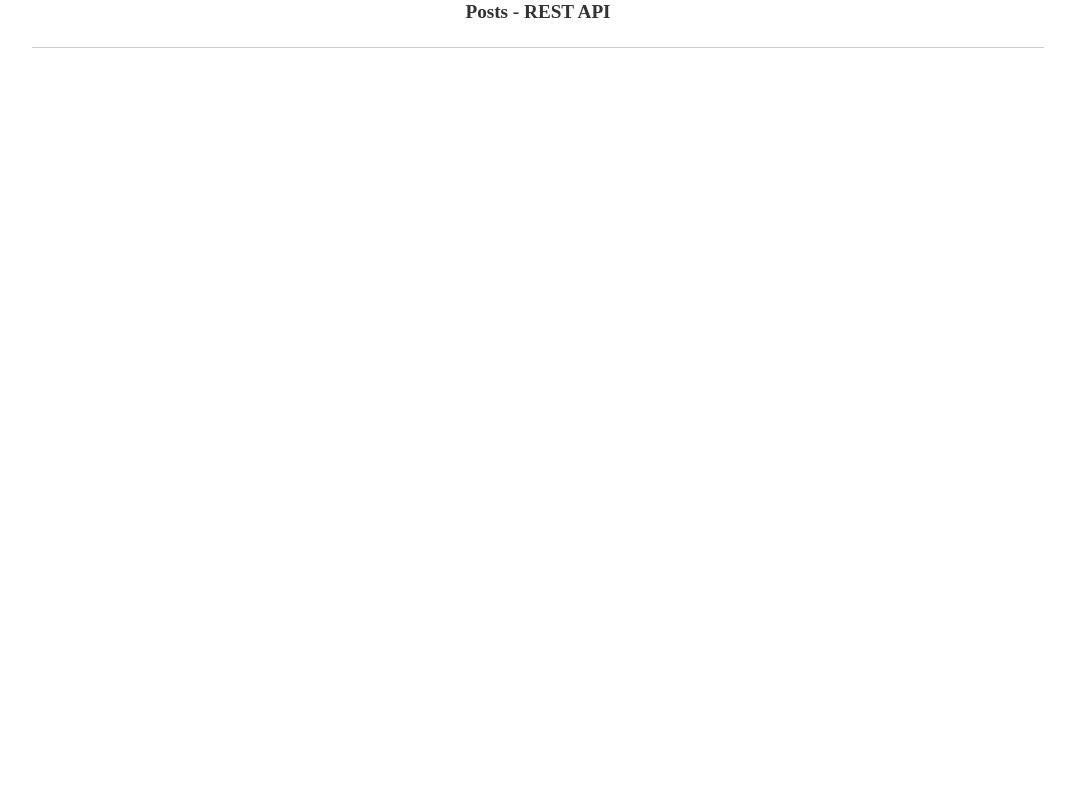
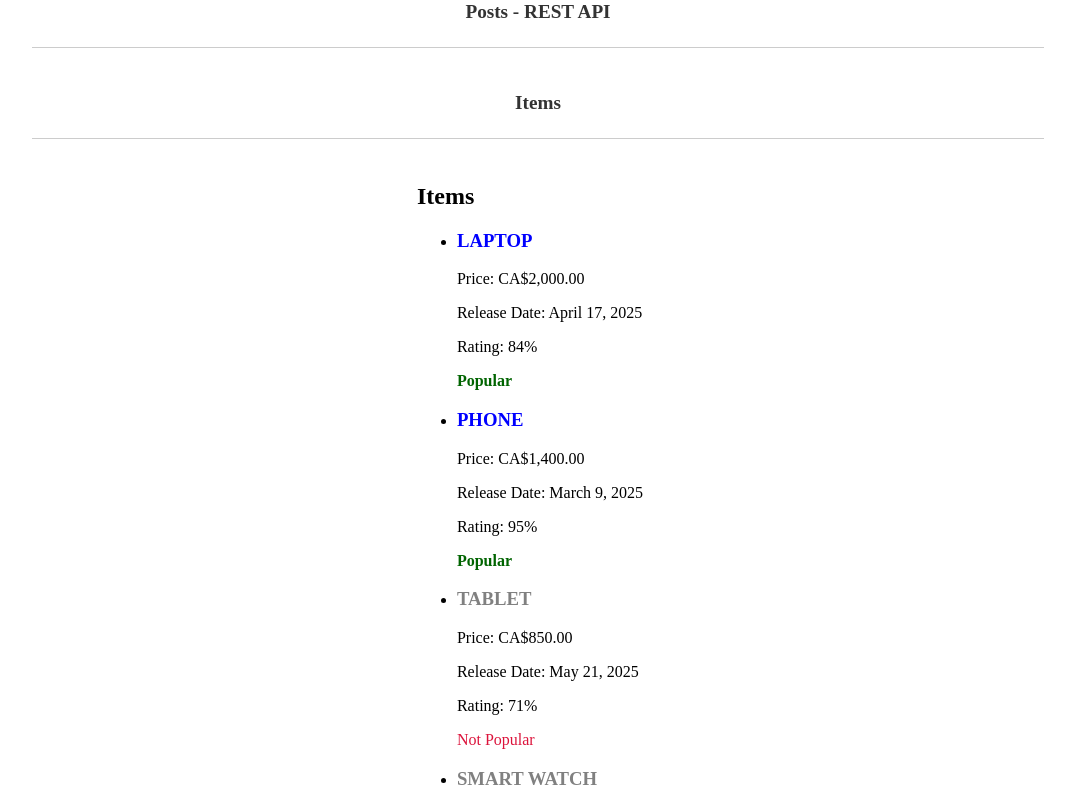
Before and after one commit to shaghayegh-ghasemi/Angular_Fundamentals, an Angular app: page /items in a window 1280 px wide. Before the commit this address led to /. Shown: the part 1660-2460 px from the top of the page, without its empty margins (102-1177 px from the left). Before the commit the page ends 1740 px from the top, so only its background shows below. Built offline with nearby package versions, Linux system fonts and the light colour scheme.

Commit message:
built in pipes added

```diff
--- a/src/app/app.component.html
+++ b/src/app/app.component.html
@@ -50,4 +50,8 @@
 <a class="router-link" routerLink="/posts"> Posts - REST API </a>
 <hr>
 
+<!-- Use Inbuilt Angular Pipe and Directive -->
+<a class="router-link" routerLink="/items"> Items </a>
+<hr>
+
 <router-outlet></router-outlet>
--- a/src/app/app.component.ts
+++ b/src/app/app.component.ts
@@ -2,14 +2,12 @@ import { Component, OnInit } from '@angular/core';
 import { ProfileCardComponent } from "./profile-card/profile-card.component";
 import { LikeButtonComponent } from './like-button/like-button.component';
 import { InputDisplayComponent } from './input-display/input-display.component';
-import { NgIf } from '@angular/common';
-import { NgFor } from '@angular/common';
-import { NgClass } from '@angular/common';
+import { CommonModule } from '@angular/common';
 import { RouterModule } from '@angular/router';
 
 @Component({
   selector: 'app-root',
-  imports: [ProfileCardComponent, LikeButtonComponent, InputDisplayComponent, NgIf, NgFor, NgClass, RouterModule],
+  imports: [ProfileCardComponent, LikeButtonComponent, InputDisplayComponent, CommonModule, RouterModule],
   templateUrl: './app.component.html',
   styleUrl: './app.component.css'
 })
--- a/src/app/app.config.ts
+++ b/src/app/app.config.ts
@@ -7,6 +7,7 @@ import { CalculatorComponent } from './calculator/calculator.component';
 import { UserListComponent } from './users/user-list/user-list.component';
 import { UserAddComponent } from './users/user-add/user-add.component';
 import { PostListComponent } from './posts/post-list/post-list.component';
+import { ItemListComponent } from './items/item-list/item-list.component';
 
 export const appConfig: ApplicationConfig = {
   providers: [
@@ -16,7 +17,8 @@ export const appConfig: ApplicationConfig = {
       { path: 'calculator', component: CalculatorComponent },
       { path: 'user-list', component: UserListComponent },
       { path: 'user-add', component: UserAddComponent },
-      { path: 'posts', component: PostListComponent }
+      { path: 'posts', component: PostListComponent },
+      { path: 'items', component: ItemListComponent },
     ]),
     provideHttpClient()
   ]
--- /dev/null
+++ b/src/app/items/item-list/item-list.component.css
@@ -0,0 +1,9 @@
+.popular {
+    font-weight: bold;
+    color: darkgreen;
+}
+
+.not-popular {
+    font-weight: lighter;
+    color: crimson;
+}
--- /dev/null
+++ b/src/app/items/item-list/item-list.component.html
@@ -0,0 +1,17 @@
+<h2> Items </h2>
+
+<ul>
+    <li *ngFor="let item of items">
+        <h3 [ngStyle]="{ color: item.price > 1000 ? 'blue' : 'gray' }">
+            {{ item.name | uppercase }}
+        </h3>
+
+        <p>Price: {{ item.price | currency:'CAD' }} </p>
+        <p>Release Date: {{ item.releaseDate | date:'longDate' }} </p>
+        <p>Rating: {{ item.rating | percent }} </p>
+
+        <p [ngClass]="{ 'popular': item.rating >= 0.8, 'not-popular': item.rating < 0.8 }">
+            {{ item.rating >= 0.8 ? 'Popular' : 'Not Popular' }}
+        </p>
+    </li>
+</ul>
--- /dev/null
+++ b/src/app/items/item-list/item-list.component.ts
@@ -0,0 +1,17 @@
+import { Component } from '@angular/core';
+import { CommonModule } from '@angular/common';
+
+@Component({
+  selector: 'app-item-list',
+  imports: [CommonModule],
+  templateUrl: './item-list.component.html',
+  styleUrl: './item-list.component.css'
+})
+export class ItemListComponent {
+  items = [
+    {name: 'Laptop', price: 2000, releaseDate: new Date(2025, 3, 17), rating: 0.84},
+    {name: 'Phone', price: 1400, releaseDate: new Date(2025, 2, 9), rating: 0.95},
+    {name: 'Tablet', price: 850, releaseDate: new Date(2025, 4, 21), rating: 0.71},
+    {name: 'Smart Watch', price: 980, releaseDate: new Date(2025, 1, 6), rating: 0.63},
+  ]
+}
```
Also changed, not shown: 1 other file (tests, documents, lock files or other folders).
